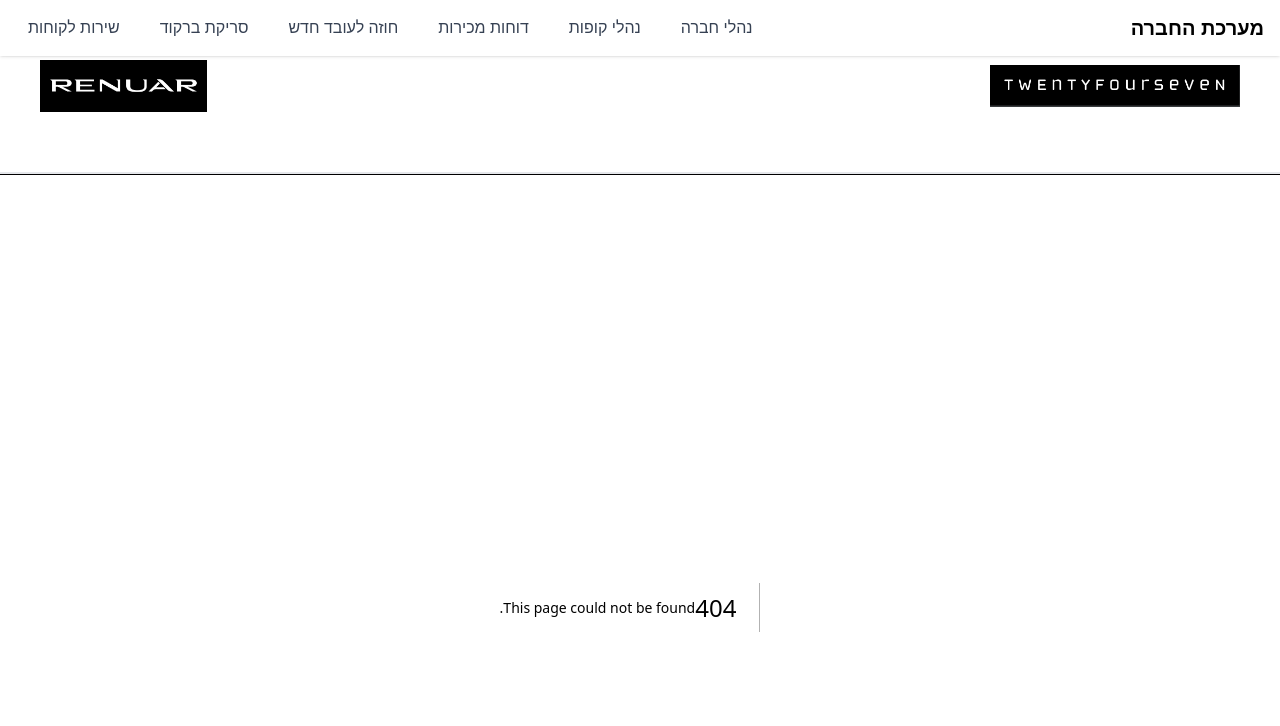
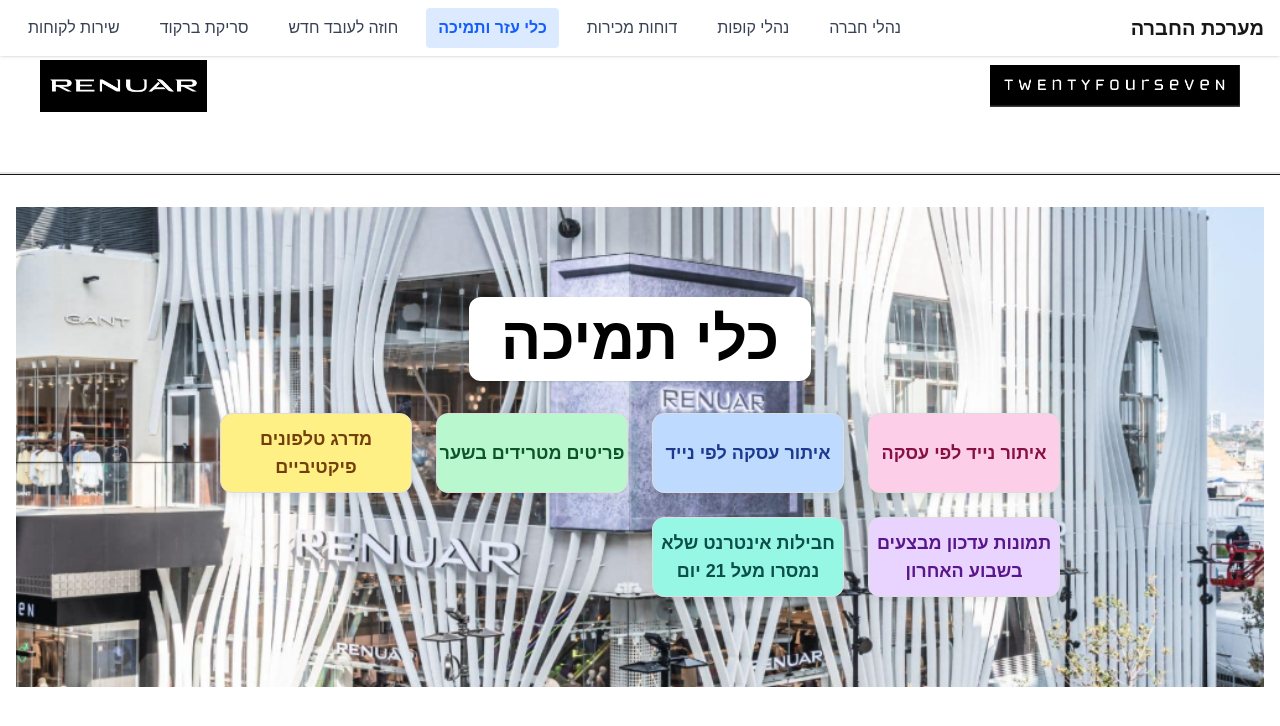
Before and after one commit to shmulik-kastro/tablet-snifim, a Next.js app: page /support-tools in a window 1280 px wide. Before the commit this address had no page. Shown: the top 726 px of the page. Built offline with nearby package versions, Linux system fonts and the light colour scheme.

Commit message:
הוספת דף כלי תמיכה לחנות

```diff
--- a/src/app/customer-service/page.tsx
+++ b/src/app/customer-service/page.tsx
@@ -3,7 +3,7 @@
 import Link from 'next/link';
 
 export default function customerservicePage() {
-  const url = "https://web.whatsapp.com/send/?phone=972524117957&text&type=phone_number&app_absent=0";
+  const url = "https://api.whatsapp.com/send/?phone=972524117957&text&type=phone_number&app_absent=0";
 
   return (
     <div className="flex flex-col items-center justify-center min-h-[60vh] w-full bg-glilot6">
--- /dev/null
+++ b/src/app/support-tools/page.tsx
@@ -0,0 +1,48 @@
+'use client';
+
+const tools = [
+  { label: 'איתור נייד לפי עסקה', url: 'https://renuar.b-salesbook.com/Report/Index/343', color: 'bg-pink-200 hover:bg-pink-300 text-pink-900' },
+  { label: 'איתור עסקה לפי נייד', url: 'https://renuar.b-salesbook.com/Report/Index/339', color: 'bg-blue-200 hover:bg-blue-300 text-blue-900' },
+  { label: 'פריטים מטרידים בשער', url: 'https://renuar.b-salesbook.com/Report/Index/396', color: 'bg-green-200 hover:bg-green-300 text-green-900' },
+  { label: 'מדרג טלפונים פיקטיביים', url: 'https://renuar.b-salesbook.com/Report/Index/315', color: 'bg-yellow-200 hover:bg-yellow-300 text-yellow-900' },
+  { label: 'תמונות עדכון מבצעים בשבוע האחרון', url: 'https://renuar.b-salesbook.com/Report/Index/352', color: 'bg-purple-200 hover:bg-purple-300 text-purple-900' },
+  { label: 'חבילות אינטרנט שלא נמסרו מעל 21 יום', url: 'https://renuar.b-salesbook.com/Report/Index/285', color: 'bg-teal-200 hover:bg-teal-300 text-teal-900' },
+];
+
+export default function SupportToolsPage() {
+  return (
+    <div className="relative flex flex-col items-center justify-center min-h-[60vh] w-full bg-glilot3">
+      {/* Overlay לבן חצי שקוף */}
+      <div className="absolute inset-0 bg-white bg-opacity-60 -z-10"></div>
+
+      {/* כותרת ממורכזת */}
+      <div className="flex justify-center mb-8 z-10">
+        <div className="bg-white bg-opacity-80 rounded-xl px-8 py-3 shadow">
+          <h1 className="text-6xl font-bold">
+            <span className="text-black">כלי </span>
+            <span className="text-black">תמיכה</span>
+          </h1>
+        </div>
+      </div>
+
+      {/* כפתורים ממורכזים ברוחב וגובה אחיד */}
+      <div className="grid grid-cols-1 sm:grid-cols-2 lg:grid-cols-4 gap-6 w-fit max-w-5xl justify-items-center mx-auto z-10">
+        {tools.map((tool: { label: string; url: string; color: string }, idx: number) => (
+          <a
+            key={idx}
+            href={tool.url}
+            target="_blank"
+            rel="noopener noreferrer"
+            className={`w-48 h-20 font-bold rounded-xl shadow transition text-lg flex items-center justify-center text-center cursor-pointer ${tool.color}`}
+            style={{
+              border: "1px solid #ddd",
+              boxShadow: "0 2px 8px 0 rgba(0,0,0,0.07)",
+            }}
+          >
+            {tool.label}
+          </a>
+        ))}
+      </div>
+    </div>
+  );
+}
--- a/src/components/Navbar.tsx
+++ b/src/components/Navbar.tsx
@@ -8,6 +8,7 @@ const navItems = [
   { href: '/company-policies'     , label: 'נהלי חברה' },
   { href: '/cash-policies'        , label: 'נהלי קופות' },
   { href: '/sales-reports'        , label: 'דוחות מכירות' },
+  { href: '/support-tools'        , label: 'כלי עזר ותמיכה' },
   { href: '/new-employee-contract', label: 'חוזה לעובד חדש' },
   { href: '/barcode-scan'         , label: 'סריקת ברקוד' },
   { href: '/customer-service'     , label: 'שירות לקוחות' },
```
